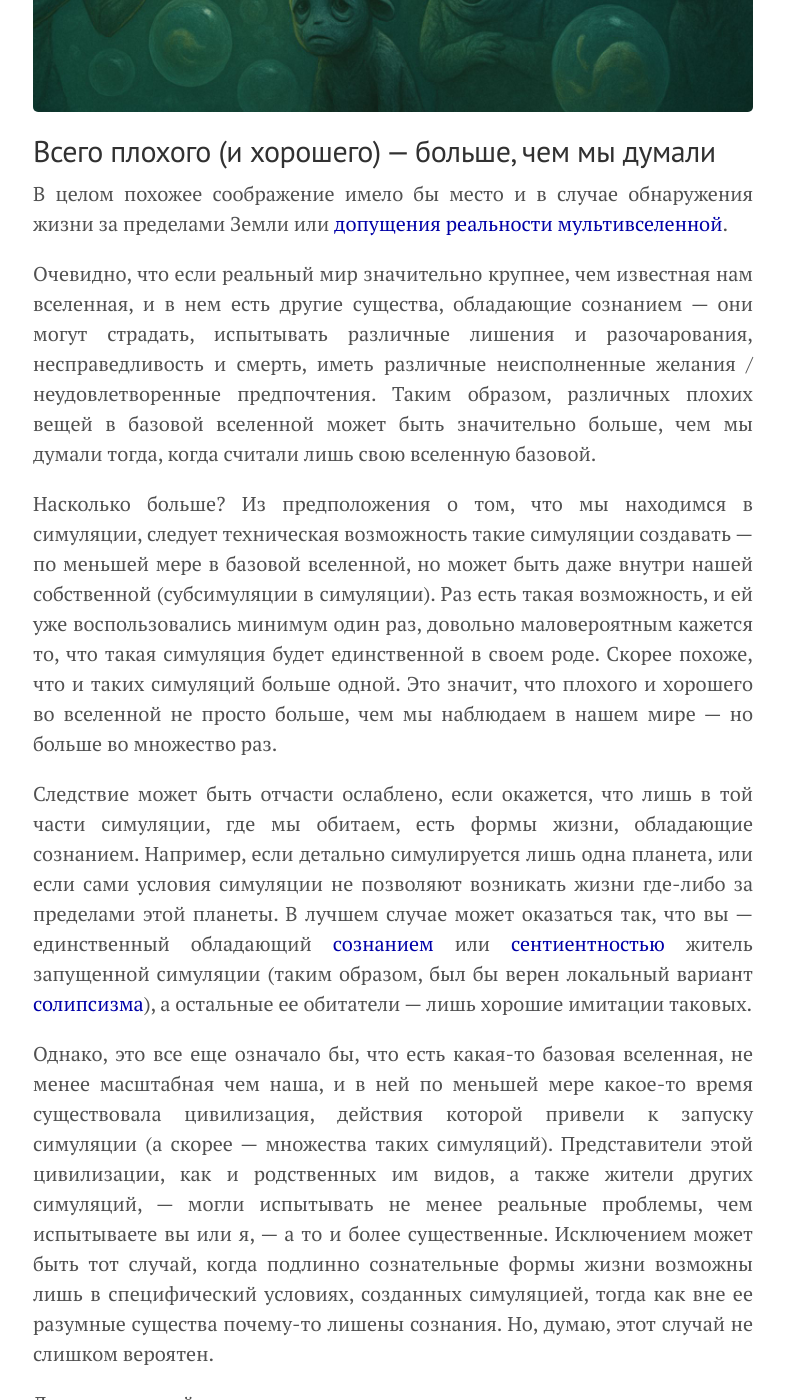
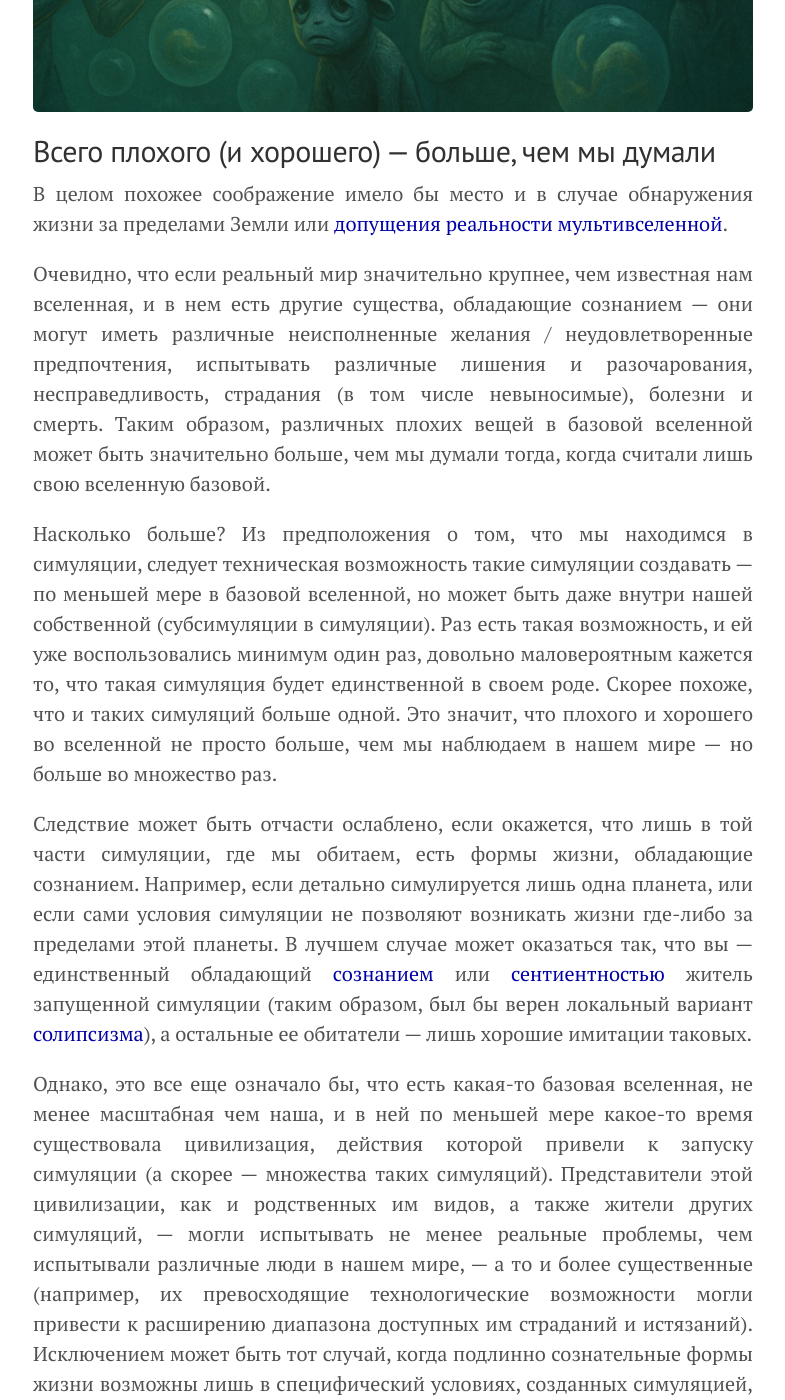
Before and after one commit to KKirdan/kkirdan.github.io, a Jekyll site: the page built from blog/_posts/2. long/2025-05-15-a7.md, in a window 1280 px wide and 1400 px high, scrolled down 828 px. Shown: the whole window, without its empty margins (247-1032 px from the left). Built offline with Jekyll 4.4.1, drawn with Linux system fonts in a browser that asks for light colours; some of the changed text lies outside the part shown.

Commit message:
Update 2025-05-15-a7.md

```diff
--- a/blog/_posts/2. long/2025-05-15-a7.md
+++ b/blog/_posts/2. long/2025-05-15-a7.md
@@ -20,13 +20,13 @@ preview: "images/3979e833-0b07-413e-8e93-4b8204bdccf0.jpg"
 
 В целом похожее соображение имело бы место и в случае обнаружения жизни за пределами Земли или [допущения реальности мультивселенной](https://reducingsuffering.github.io/david-pearce-quantum-ethics-suffering-in-the-multiverse.html).
 
-Очевидно, что если реальный мир значительно крупнее, чем известная нам вселенная, и в нем есть другие существа, обладающие сознанием — они могут страдать, испытывать различные лишения и разочарования, несправедливость и смерть, иметь различные неисполненные желания / неудовлетворенные предпочтения. Таким образом, различных плохих вещей в базовой вселенной может быть значительно больше, чем мы думали тогда, когда считали лишь свою вселенную базовой.
+Очевидно, что если реальный мир значительно крупнее, чем известная нам вселенная, и в нем есть другие существа, обладающие сознанием — они могут иметь различные неисполненные желания / неудовлетворенные предпочтения, испытывать различные лишения и разочарования, несправедливость, страдания (в том числе невыносимые), болезни и смерть. Таким образом, различных плохих вещей в базовой вселенной может быть значительно больше, чем мы думали тогда, когда считали лишь свою вселенную базовой.
 
 Насколько больше? Из предположения о том, что мы находимся в симуляции, следует техническая возможность такие симуляции создавать — по меньшей мере в базовой вселенной, но может быть даже внутри нашей собственной (субсимуляции в симуляции). Раз есть такая возможность, и ей уже воспользовались минимум один раз, довольно маловероятным кажется то, что такая симуляция будет единственной в своем роде. Скорее похоже, что и таких симуляций больше одной. Это значит, что плохого и хорошего во вселенной не просто больше, чем мы наблюдаем в нашем мире — но больше во множество раз.
 
 Следствие может быть отчасти ослаблено, если окажется, что лишь в той части симуляции, где мы обитаем, есть формы жизни, обладающие сознанием. Например, если детально симулируется лишь одна планета, или если сами условия симуляции не позволяют возникать жизни где-либо за пределами этой планеты. В лучшем случае может оказаться так, что вы — единственный обладающий [сознанием](https://philosophy.ru/ru/consciousness/) или [сентиентностью](466.html) житель запущенной симуляции (таким образом, был бы верен локальный вариант [солипсизма](https://ru.wikipedia.org/wiki/%D0%A1%D0%BE%D0%BB%D0%B8%D0%BF%D1%81%D0%B8%D0%B7%D0%BC)), а остальные ее обитатели — лишь хорошие имитации таковых.
 
-Однако, это все еще означало бы, что есть какая-то базовая вселенная, не менее масштабная чем наша, и в ней по меньшей мере какое-то время существовала цивилизация, действия которой привели к запуску симуляции (а скорее — множества таких симуляций). Представители этой цивилизации, как и родственных им видов, а также жители других симуляций, — могли испытывать не менее реальные проблемы, чем испытываете вы или я, — а то и более существенные. Исключением может быть тот случай, когда подлинно сознательные формы жизни возможны лишь в специфический условиях, созданных симуляцией, тогда как вне ее разумные существа почему-то лишены сознания. Но, думаю, этот случай не слишком вероятен.
+Однако, это все еще означало бы, что есть какая-то базовая вселенная, не менее масштабная чем наша, и в ней по меньшей мере какое-то время существовала цивилизация, действия которой привели к запуску симуляции (а скорее — множества таких симуляций). Представители этой цивилизации, как и родственных им видов, а также жители других симуляций, — могли испытывать не менее реальные проблемы, чем испытывали различные люди в нашем мире, — а то и более существенные (например, их превосходящие технологические возможности могли привести к расширению диапазона доступных им страданий и истязаний). Исключением может быть тот случай, когда подлинно сознательные формы жизни возможны лишь в специфический условиях, созданных симуляцией, тогда как вне ее разумные существа почему-то лишены сознания. Но, думаю, этот случай не слишком вероятен.
 
 Для части людей вышеописанное сглаживается тем, что помимо плохого в жизнях обитателей базовой вселенной может быть и что-то хорошее (и возможно, количество хорошего в том или ином смысле перевешивает количество плохого), или за пределами симуляции и вовсе царит благоденствие. Но согласно лично [моей системе ценностей](https://reducingsuffering.github.io/what-is-negative-utilitarianism.html) наиболее важно то, сколько во вселенной невыносимых страданий: чем их меньше, тем лучше. И раз такие страдания возможны внутри нашей симуляции, скорее всего и вне ее они тоже есть.
 
```
